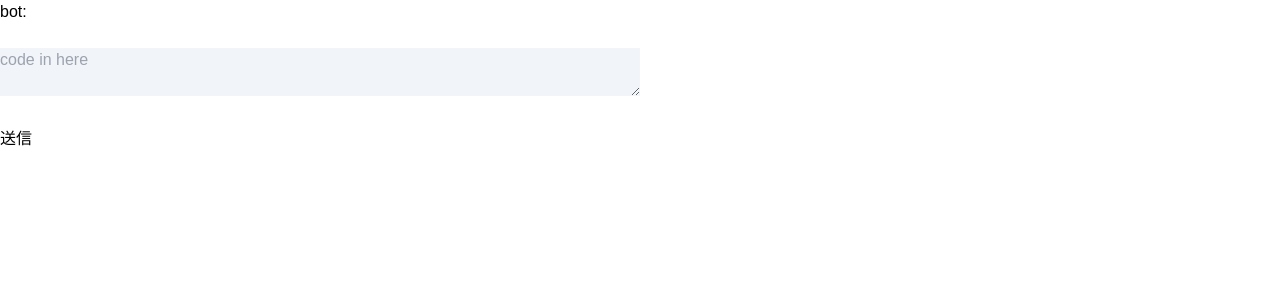
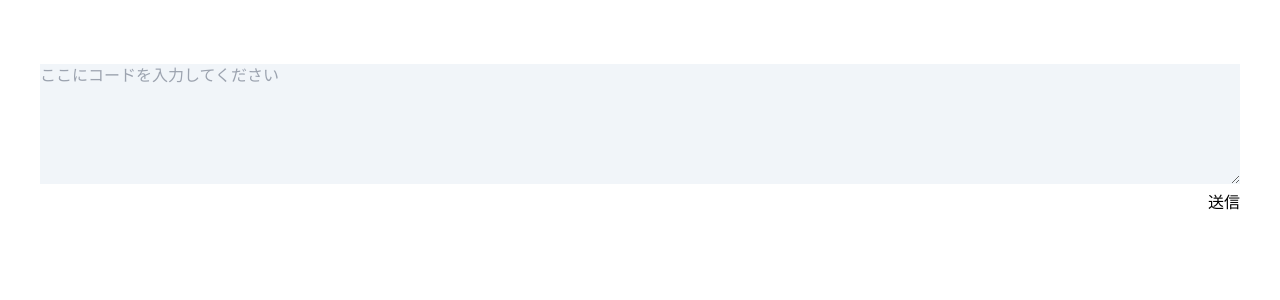
Before and after one commit to k4nkan/Laboratory_AI, a Next.js app in the folder my-app/: page / in a window 1280 px wide. Shown: the top 300 px of the page. Built offline with nearby package versions, Linux system fonts and the light colour scheme.

Commit message:
#5 デザイン調整

```diff
--- a/my-app/src/app/globals.css
+++ b/my-app/src/app/globals.css
@@ -4,4 +4,6 @@
 
 body {
   font-family: Arial, Helvetica, sans-serif;
+  white-space: pre-wrap; /* 自動改行を許可 */
+  word-wrap: break-word; /* 単語の折り返しを許可 */
 }
--- a/my-app/src/app/page.tsx
+++ b/my-app/src/app/page.tsx
@@ -63,25 +63,31 @@ export default function Home() {
   };
 
   return (
-    <div>
-      <h1>bot:</h1>
+    <div className="m-10">
       <div>
         {messages.map((msg, index) => (
-          <p key={index}>
-            <strong>{msg.sender}:</strong> {msg.text}
-          </p>
+          <div key={index} className="w-full h-auto">
+            <strong>{msg.sender}:</strong>
+            <br />
+            {msg.text}
+            <br />
+          </div>
         ))}
       </div>
       <br />
-      <textarea
-        value={userInput}
-        onChange={(e) => setUserInput(e.target.value)}
-        placeholder="code in here"
-        className="w-1/2 bg-slate-100"
-      />
-      <br />
-      <br />
-      <button onClick={sendMessage}>送信</button>
+      <div className="relative w-full">
+        <textarea
+          value={userInput}
+          onChange={(e) => setUserInput(e.target.value)}
+          placeholder="ここにコードを入力してください"
+          className="bg-slate-100 w-full"
+          rows={5}
+        />
+        <br />
+        <button onClick={sendMessage} className="absolute right-0">
+          送信
+        </button>
+      </div>
     </div>
   );
 }
```
